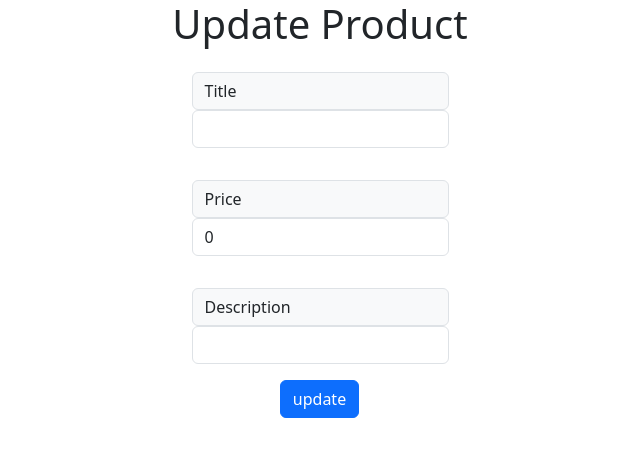
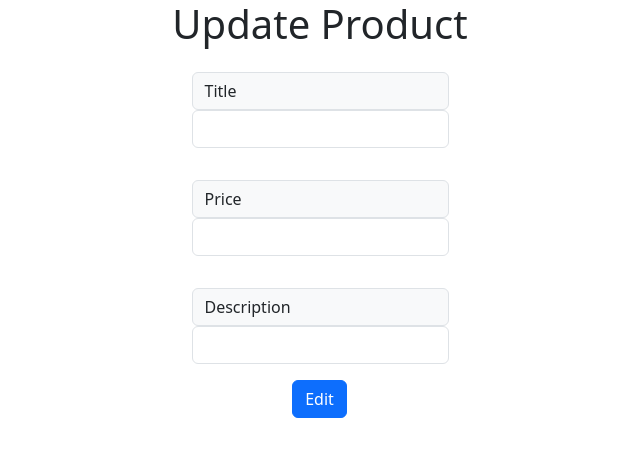
Before and after one commit to LuisPalominos/Coding_Dojo, a React (Create React App) app in the folder MERN/05_Full_Stack_MERN/01_admin_of_product/client/: page /1/edit in a window 1280 px wide. Shown: the top 456 px of the page, without its empty margins (320-960 px from the left). Built offline with nearby package versions, Linux system fonts and the light colour scheme; no server answers.

Commit message:
admin of product(full-stack)

```diff
--- /dev/null
+++ b/MERN/05_Full_Stack_MERN/01_admin_of_product/client/src/components/Delete.js
@@ -0,0 +1,50 @@
+import React from 'react'
+import axios from 'axios';
+import {useNavigate } from "react-router-dom";
+
+const Delete = (props) => {
+// ---------------------------------------------
+// I) VARIABLES & HOOKS
+// ---------------------------------------------
+
+const navigate = useNavigate();
+const { product,productid,removeFromDom } = props;
+// ---------------------------------------------
+// II) HANDLERS & AUX FUNCTIONS
+// ---------------------------------------------
+const handleOnClick = (e) => {
+
+    if (product) {
+        deleteProduct(product._id);
+    }
+    else {
+        deleteProduct(productid);
+    }
+};
+
+const deleteProduct = (id) => {
+    axios.delete(`http://localhost:8000/api/products/${id}`)
+        .then((response)=>{
+            if(id===productid){
+                navigate('/');
+            } else {
+                removeFromDom(id);
+            }
+        })
+        .catch((error) => {
+                console.error(error);
+            });
+}
+
+
+// ---------------------------------------------
+// III) JSX
+// ---------------------------------------------
+    return (
+        <div>
+            <button type="button" className="btn btn-primary" onClick={(e)=>{handleOnClick()}}>Delete</button>
+        </div>
+    )
+}
+
+export default Delete
--- a/MERN/05_Full_Stack_MERN/01_admin_of_product/client/src/components/Form.js
+++ b/MERN/05_Full_Stack_MERN/01_admin_of_product/client/src/components/Form.js
@@ -1,22 +1,55 @@
 import React, {useState,useEffect} from 'react'
+import {useParams,useNavigate} from "react-router-dom";
 import axios from 'axios'
 
 
-const Form = () => {
+const Form = (props) => {
 // ---------------------------------------------
 // I) VARIABLES & HOOKS
 // ---------------------------------------------
-
+const { formType } = props;
+const navigate = useNavigate();
 const [title,setTitle]=useState("");
-const [price,setPrice]=useState(0);
+const [price,setPrice]=useState();
 const [description,setDescription]=useState("");
-
+const { id } = useParams();
+const [productid,setProductid]=useState(id);
 const [reload, setReload] = useState(false);
 // ---------------------------------------------
 // II) HANDLERS & AUX FUNCTIONS
 // ---------------------------------------------
 const handleSubmit=(e)=>{
     e.preventDefault();
+    if (formType === "update") {
+        updateProduct();
+    } else{
+        addProduct();
+}
+}
+const getOneProduct =()=>{
+    axios.get(`http://localhost:8000/api/products/${id}`)
+    .then(res => {
+        setProductid(res.data.Product._id);
+        setTitle(res.data.Product.title);
+        setPrice(res.data.Product.price);
+        setDescription(res.data.Product.description);
+    })
+}
+const updateProduct=()=>{
+    axios.put(`http://localhost:8000/api/products/${productid}`,{
+        title,
+        price,
+        description
+    })
+        .then((response)=>{
+            navigate('/');
+        })
+        .catch((error) => {
+                console.error(error);
+            });
+}
+
+const addProduct=()=>{
     axios.post('http://localhost:8000/api/products',{
         title,
         price,
@@ -31,6 +64,12 @@ const handleSubmit=(e)=>{
 }
 
 useEffect(() => {
+    if (formType === "update") {
+        getOneProduct();
+    }
+}, [])
+
+useEffect(() => {
     if (reload) {
         window.location.reload();
         setReload(false);
@@ -41,23 +80,23 @@ useEffect(() => {
 // ---------------------------------------------
     return (
         <div className="container">
-            <h1>Product Manager</h1>
+            <h1>{formType === "update" ? "Update Product" : "Product Manager"}</h1>
             <form className="container text-center" onSubmit={ handleSubmit }>
                 <div className="input-group mb-3 d-flex flex-column align-content-center">
                     <div className="m-3">
                         <span className="input-group-text" id="inputGroup-sizing-default">Title</span>
-                        <input type="text" name='title'  onChange={  (e) => setTitle(e.target.value) } className="form-control" aria-label="Sizing example input" aria-describedby="inputGroup-sizing-default"/>
+                        <input type="text" name='title' value={title} onChange={  (e) => setTitle(e.target.value) } className="form-control" aria-label="Sizing example input" aria-describedby="inputGroup-sizing-default"/>
                     </div>
                     <div className="m-3">
                         <span className="input-group-text" id="inputGroup-sizing-default">Price</span>
-                        <input type="text" name='price'  onChange={  (e) => setPrice(e.target.value) } className="form-control" aria-label="Sizing example input" aria-describedby="inputGroup-sizing-default"/>
+                        <input type="text" name='price' value={price} onChange={  (e) => setPrice(e.target.value) } className="form-control" aria-label="Sizing example input" aria-describedby="inputGroup-sizing-default"/>
                     </div>
                     <div className="m-3">
                         <span className="input-group-text" id="inputGroup-sizing-default">Description</span>
-                        <input type="text" name='description'  onChange={  (e) => setDescription(e.target.value) } className="form-control" aria-label="Sizing example input" aria-describedby="inputGroup-sizing-default"/>
+                        <input type="text" name='description' value={description} onChange={  (e) => setDescription(e.target.value) } className="form-control" aria-label="Sizing example input" aria-describedby="inputGroup-sizing-default"/>
                     </div>
                     <div className="d-flex justify-content-center">
-                        <button type="submit" className="btn btn-primary">create</button>
+                        <button type="submit" className="btn btn-primary">{formType === "update" ? "Edit" : "Create"}</button>
                     </div>
                 </div>
             </form>
--- a/MERN/05_Full_Stack_MERN/01_admin_of_product/client/src/components/List.js
+++ b/MERN/05_Full_Stack_MERN/01_admin_of_product/client/src/components/List.js
@@ -1,6 +1,6 @@
 import React from 'react'
-import axios from 'axios';
 import {useNavigate } from "react-router-dom";
+import Delete from './Delete';
 
 
 const List = (props) => {
@@ -13,15 +13,7 @@ const { removeFromDom } = props;
 // II) HANDLERS & AUX FUNCTIONS
 // ---------------------------------------------
 
-const deleteProduct = (id) => {
-    axios.delete(`http://localhost:8000/api/products/${id}`)
-        .then((response)=>{
-            removeFromDom(id)
-        })
-        .catch((error) => {
-                console.error(error);
-            });
-}
+
 const gotoProduct=(id)=>{
     navigate(`/${id}`);
 }
@@ -36,10 +28,10 @@ const gotoUpdate=(id)=>{
         <div >
             <h1>All products</h1>
                 {props.lista.map((item,index)=>(
-                    <div className="m-3" key={index}>
+                    <div className="container d-flex justify-content-center m-3 pe-5" key={index}>
                         <button type="button" className="btn btn-link" onClick={(e)=>{gotoProduct(item._id)}}>{item.title}</button>
                         <button type="button" className="btn btn-warning mx-3" onClick={(e)=>{gotoUpdate(item._id)}}>edit</button>
-                        <button type="submit" className="btn btn-primary" onClick={(e)=>{deleteProduct(item._id)}}>delete</button>
+                        <Delete product={item} removeFromDom={removeFromDom}/>
                     </div>
                 ))}
         </div>
--- a/MERN/05_Full_Stack_MERN/01_admin_of_product/client/src/view/SpecificProduct.js
+++ b/MERN/05_Full_Stack_MERN/01_admin_of_product/client/src/view/SpecificProduct.js
@@ -1,6 +1,7 @@
 import React, {useEffect,useState} from 'react'
 import {useParams,useNavigate} from "react-router-dom";
 import axios from "axios";
+import Delete from '../components/Delete';
 
 const SpecificProduct = (props) => {
 // ---------------------------------------------
@@ -24,16 +25,10 @@ useEffect(() => {
         })
 }, []);
 
-const deleteProduct = () => {
-    axios.delete(`http://localhost:8000/api/products/${id}`)
-        .then((response)=>{
-            navigate('/');
-        })
-        .catch((error) => {
-                console.error(error);
-            });
+
+const onClickHandler=()=>{
+    navigate('/');
 }
-
 
 // ---------------------------------------------
 // III) JSX
@@ -43,7 +38,10 @@ const deleteProduct = () => {
             <h1>{productInfo.title}</h1>
             <p>Price: {productInfo.price}</p>
             <p>Description: {productInfo.description}</p>
-            <button type="submit" className="btn btn-primary container col-3 text center" onClick={(e)=>{deleteProduct()}}>delete</button>
+            <div className="container d-flex justify-content-center px-3">
+                <Delete productid={id}/>
+                <button type="button" className="btn btn-primary mx-1" onClick={onClickHandler}>Back Home</button>
+            </div>
         </div>
     )
 }
--- a/MERN/05_Full_Stack_MERN/01_admin_of_product/client/src/view/UpdateProduct.js
+++ b/MERN/05_Full_Stack_MERN/01_admin_of_product/client/src/view/UpdateProduct.js
@@ -1,72 +1,27 @@
-import React, {useState,useEffect} from 'react'
-import {useParams,useNavigate} from "react-router-dom";
-import axios from 'axios'
+import React from 'react'
+import Form from '../components/Form'
+
 
 const Updateproduct = () => {
 // ---------------------------------------------
 // I) VARIABLES & HOOKS
 // ---------------------------------------------
 
-const { id } = useParams();
-const [title,setTitle]=useState("");
-const [price,setPrice]=useState(0);
-const [description,setDescription]=useState("");
-const navigate = useNavigate();
+
 
 // ---------------------------------------------
 // II) HANDLERS & AUX FUNCTIONS
 // ---------------------------------------------
-useEffect(() => {
-    axios.get(`http://localhost:8000/api/products/${id}`)
-        .then(res => {
-            setTitle(res.data.Product.title);
-            setPrice(res.data.Product.price);
-            setDescription(res.data.Product.description);
-        })
-}, [])
 
 
 
-const handleUpdateSubmit=(e)=>{
-    e.preventDefault();
-    axios.put(`http://localhost:8000/api/products/${id}`,{
-        title,
-        price,
-        description
-    })
-        .then((response)=>{
-            navigate('/');
-        })
-        .catch((error) => {
-                console.error(error);
-            });
-}
 
 // ---------------------------------------------
 // III) JSX
 // ---------------------------------------------
     return (
-        <div className="container">
-            <h1 className="container text-center">Update Product</h1>
-            <form className="container text-center" onSubmit={ handleUpdateSubmit }>
-                <div className="input-group mb-3 d-flex flex-column align-content-center">
-                    <div className="m-3">
-                        <span className="input-group-text" id="inputGroup-sizing-default">Title</span>
-                        <input type="text" name='title' value={title} onChange={  (e) => setTitle(e.target.value) } className="form-control" aria-label="Sizing example input" aria-describedby="inputGroup-sizing-default"/>
-                    </div>
-                    <div className="m-3">
-                        <span className="input-group-text" id="inputGroup-sizing-default">Price</span>
-                        <input type="text" name='price' value={price} onChange={  (e) => setPrice(e.target.value) } className="form-control" aria-label="Sizing example input" aria-describedby="inputGroup-sizing-default"/>
-                    </div>
-                    <div className="m-3">
-                        <span className="input-group-text" id="inputGroup-sizing-default">Description</span>
-                        <input type="text" name='description' value={description} onChange={  (e) => setDescription(e.target.value) } className="form-control" aria-label="Sizing example input" aria-describedby="inputGroup-sizing-default"/>
-                    </div>
-                    <div className="d-flex justify-content-center">
-                        <button type="submit" className="btn btn-primary">update</button>
-                    </div>
-                </div>
-            </form>
+        <div className="container text-center">
+            <Form formType={"update"}/>
         </div>
     )
 }
```
